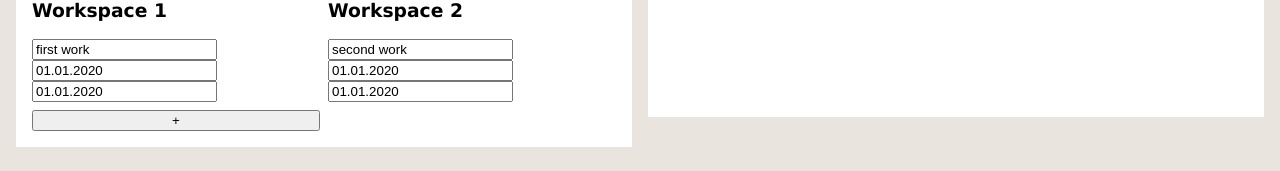
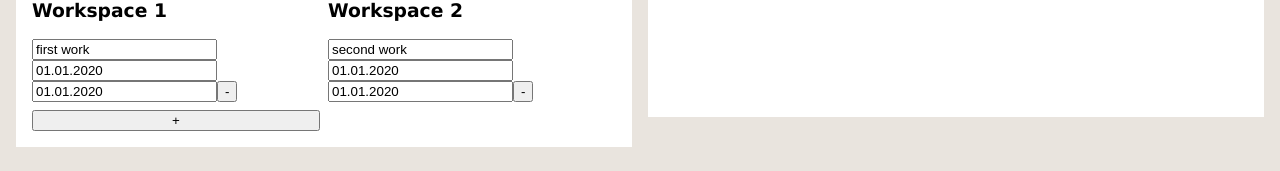
Before and after one commit to tomaszwasik31/cv-builder-react, a React (Create React App) app: page / in a window 1280 px wide. Shown: the part 469-640 px from the top of the page. Built offline with nearby package versions, Linux system fonts and the light colour scheme.

Commit message:
remove work function

```diff
--- a/src/components/Main.js
+++ b/src/components/Main.js
@@ -71,6 +71,9 @@ export default function Main() {
           name="endDate"
           value={work.endDate}
         />
+        <button className="remove-work" onClick={(e) => removeWork(e, i)}>
+          -
+        </button>
       </div>
     ));
   };
@@ -86,6 +89,10 @@ export default function Main() {
         },
       ];
     });
+  }
+  function removeWork(event, i) {
+    event.stopPropagation();
+    setWorkHistory((prevData) => prevData.filter((_, index) => index !== i));
   }
 
   return (
```
